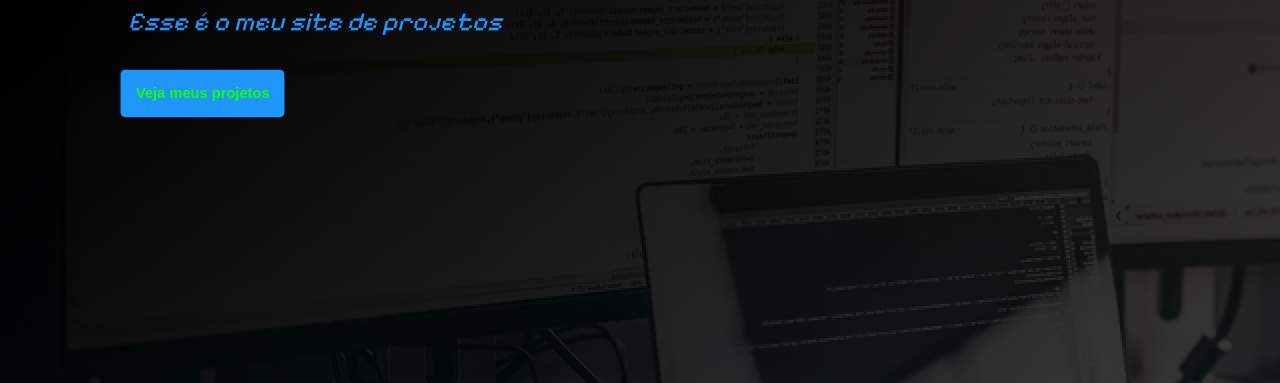
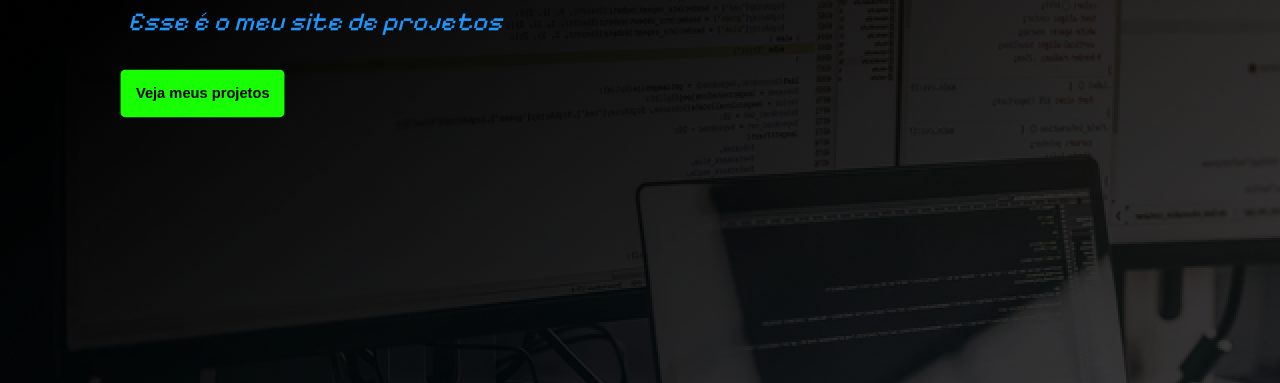
Before and after one commit to gersonnascimentu/meus-projetos, a plain HTML site: page index.html in a window 1280 px wide. In both pictures the pointer is over the button "Veja meus projetos". Shown: the part 417-800 px from the top of the page. Drawn offline with Linux system fonts and the light colour scheme.

Commit message:
atualização do botão e exclusão do background do 'sobre' e 'projetos

```diff
--- a/css/style.css
+++ b/css/style.css
@@ -70,6 +70,7 @@ body {
 }
 .call-to-action{
     cursor: pointer;
+    color: #000;
     background-color: #fff;
     border: 0;
     padding: 14px;
@@ -80,15 +81,15 @@ body {
 
 .call-to-action:hover{
     transform: scale(1.1);
-    color: #18ff03;
-    background-color: #1e96fc;
+    color: #000000;
+    background-color: #18ff03;
 }
 /* Final Main*/
 
 /*Início Sobre*/
 
 .sobre{
-    background-color: #c1c1c1;
+
     width: 100%;
     padding: 10%;
     padding-left: 10%;
@@ -125,7 +126,7 @@ body {
     flex-direction: column;
     align-items: center;
     padding: 80px 0;
-    background-color: #c1c1c1;
+
 }
 
 /*Fim Projetos*/
```
